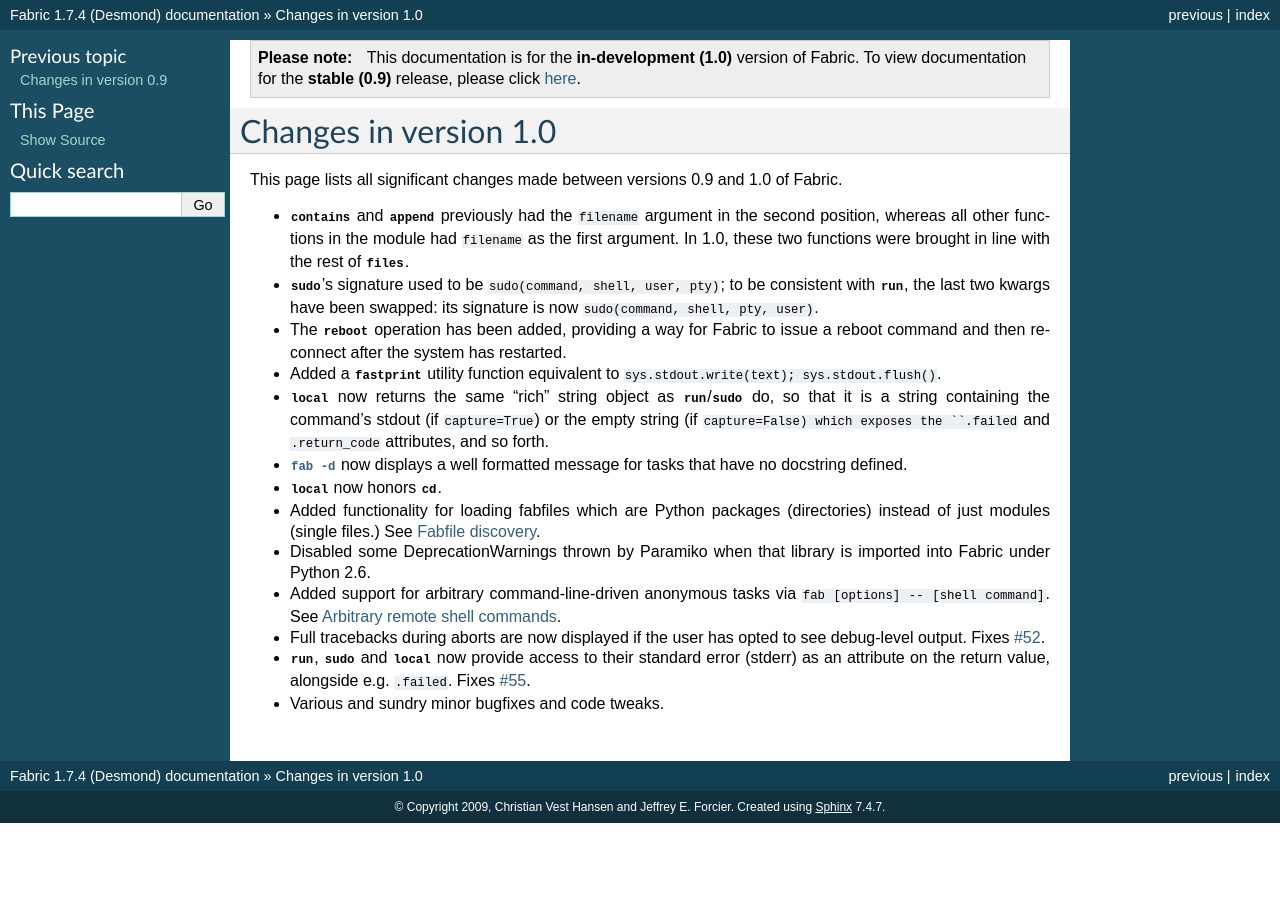
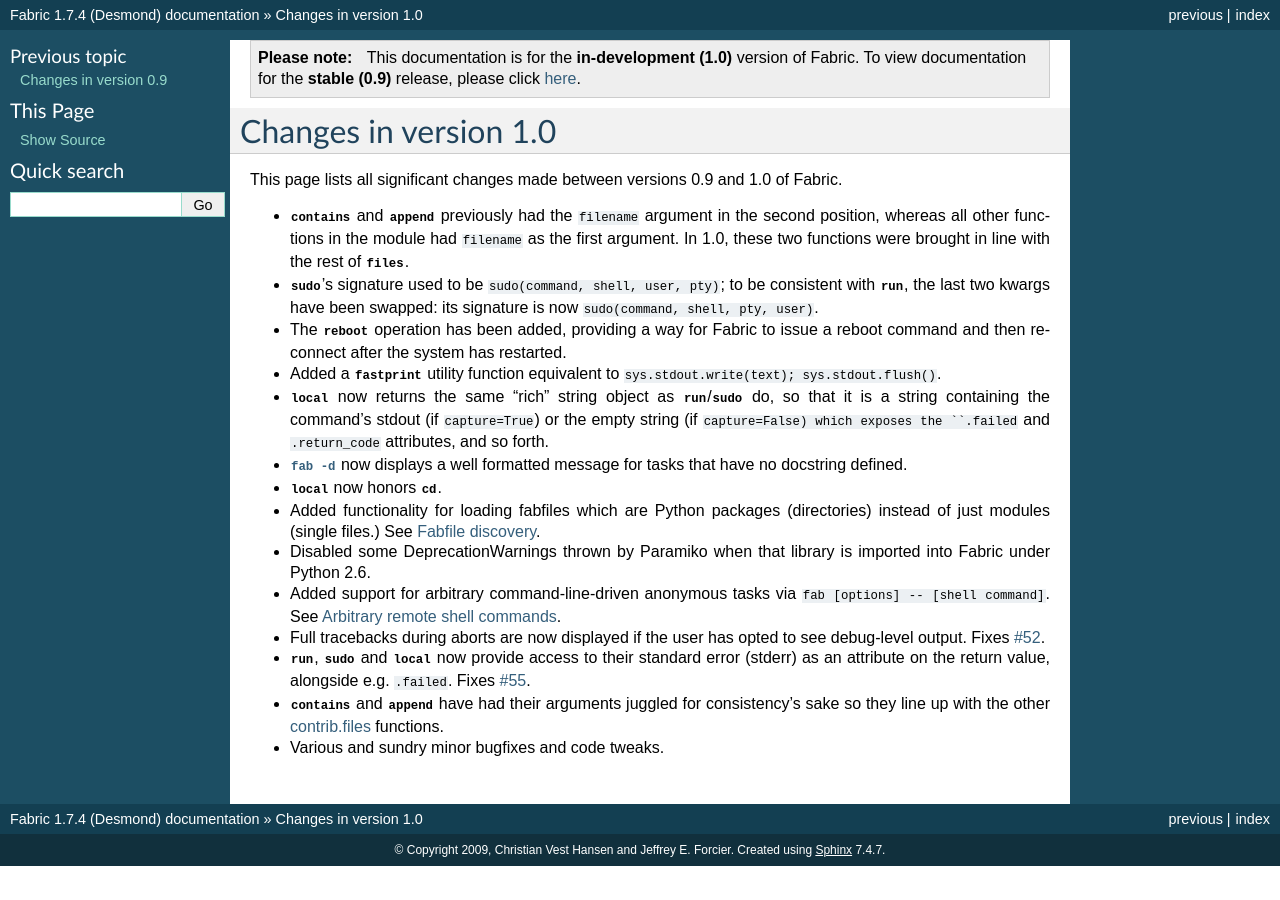
Before and after one commit to fabric/fabric, a Sphinx documentation site: the page built from docs/changes/1.0.rst, in a window 1280 px wide. Built offline with Sphinx 7.4.7, drawn with Linux system fonts in a browser that asks for light colours.

Commit message:
Re #94, add changelog for commit:6469e21

```diff
--- a/docs/changes/1.0.rst
+++ b/docs/changes/1.0.rst
@@ -39,4 +39,7 @@
   `~fabric.operations.local` now provide access to their standard error
   (stderr) as an attribute on the return value, alongside e.g. ``.failed``.
   Fixes `#55 <http://code.fabfile.org/issues/show/55>`_.
+* `~fabric.contrib.files.contains` and `~fabric.contrib.files.append` have had
+  their arguments juggled for consistency's sake so they line up with the other
+  :doc:`contrib.files <../api/contrib/files>` functions.
 * Various and sundry minor bugfixes and code tweaks.
```
